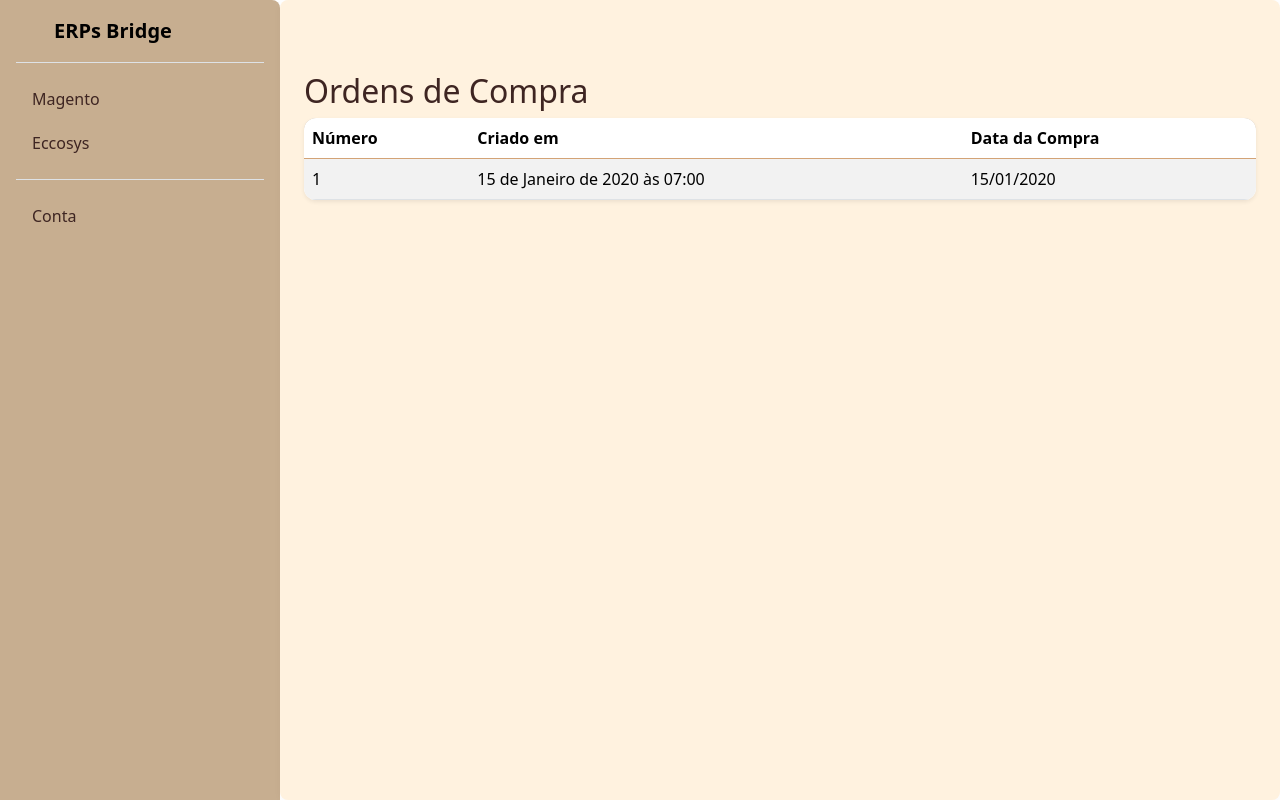
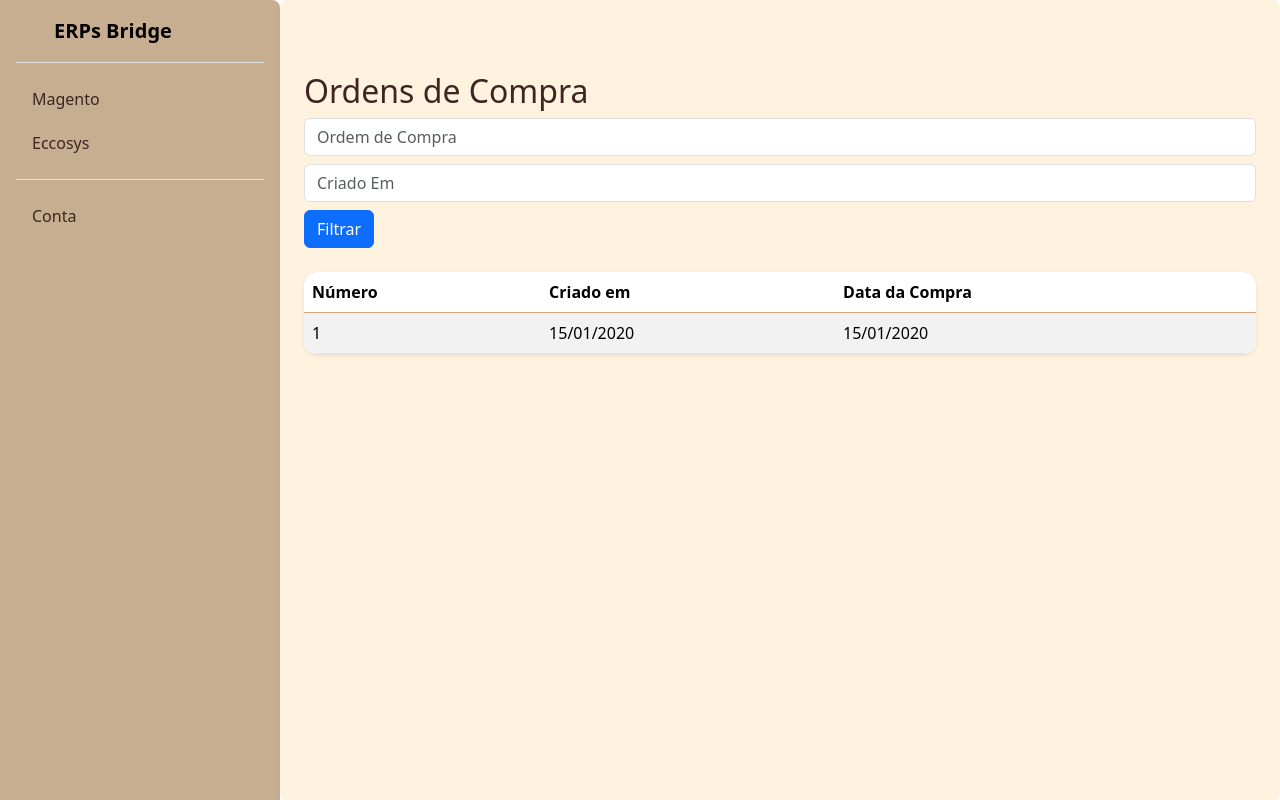
Before and after one commit to Kaironn2/ERPs-Bridge, a Django app: page /buyorders/ in a window 1280 px wide. Run offline with Django 5.2, Linux system fonts and the light colour scheme; tables that the repository leaves empty hold one stand-in row (values such as "Sample post").

Commit message:
feat: Filter form added to Buy Order List

```diff
--- a/src/magento/forms.py
+++ b/src/magento/forms.py
@@ -0,0 +1,18 @@
+from django import forms
+
+
+class BuyOrderFilterForm(forms.Form):
+    buyorder = forms.CharField(
+        label='Ordem de Compra',
+        required=False,
+        widget=forms.TextInput(
+            attrs={'class': 'form-control', 'placeholder': 'Ordem de Compra'}
+        ),
+    )
+    created_at = forms.CharField(
+        label='Criado Em',
+        required=False,
+        widget=forms.TextInput(
+            attrs={'class': 'form-control', 'placeholder': 'Criado Em'}
+        ),
+    )
--- a/src/magento/templates/buyorder_list.html
+++ b/src/magento/templates/buyorder_list.html
@@ -6,8 +6,18 @@
 {% endblock %}
 
 {% block content %}
+
+  <h2 class="mt-5">Ordens de Compra</h2>
+  <form method="get" class="mb-4 d-flex flex-wrap gap-2" autocomplete="off">
+    {{ filter_form.buyorder }}
+    {{ filter_form.created_at }}
+    <button type="submit" class="btn btn-primary">Filtrar</button>
+    {% if request.GET %}
+      <a href="?" class="btn btn-outline-secondary ms-2">Limpar</a>
+    {% endif %}
+  </form>
+
   {% if buyorders %}
-    <h2 class="mt-5">Ordens de Compra</h2>
     <table class="table table-striped table-hover align-middle shadow-sm table-modern">
       <thead>
         <tr>
@@ -21,7 +31,7 @@
           {% for detail in order.buy_order_detail.all %}
             <tr>
               <td>{{ order.buy_order }}</td>
-              <td>{{ order.created_at }}</td>
+              <td>{{ order.created_at|date:"d/m/Y" }}</td>
               <td>{{ detail.purchase_date|date:"d/m/Y" }}</td>
             </tr>
           {% endfor %}
--- a/src/magento/views.py
+++ b/src/magento/views.py
@@ -1,5 +1,6 @@
 from django.views.generic import ListView
 
+from magento.forms import BuyOrderFilterForm
 from magento.models import BuyOrder
 
 
@@ -9,3 +10,23 @@ class BuyOrderView(ListView):
     context_object_name = 'buyorders'
     paginate_by = 20
     ordering = '-buy_order'
+
+    def get_queryset(self):
+        queryset = super().get_queryset()
+        self.filter_form = BuyOrderFilterForm(self.request.GET)
+        if self.filter_form.is_valid():
+            buyorder = self.filter_form.cleaned_data.get('buyorder')
+            created_at = self.filter_form.cleaned_data.get('created_at')
+
+            if buyorder:
+                queryset = queryset.filter(buy_order__icontains=buyorder)
+            if created_at:
+                queryset = queryset.filter(created_at__icontains=created_at)
+        return queryset
+
+    def get_context_data(self, **kwargs):
+        context = super().get_context_data(**kwargs)
+        context['filter_form'] = getattr(
+            self, 'filter_form', BuyOrderFilterForm()
+        )
+        return context
```
